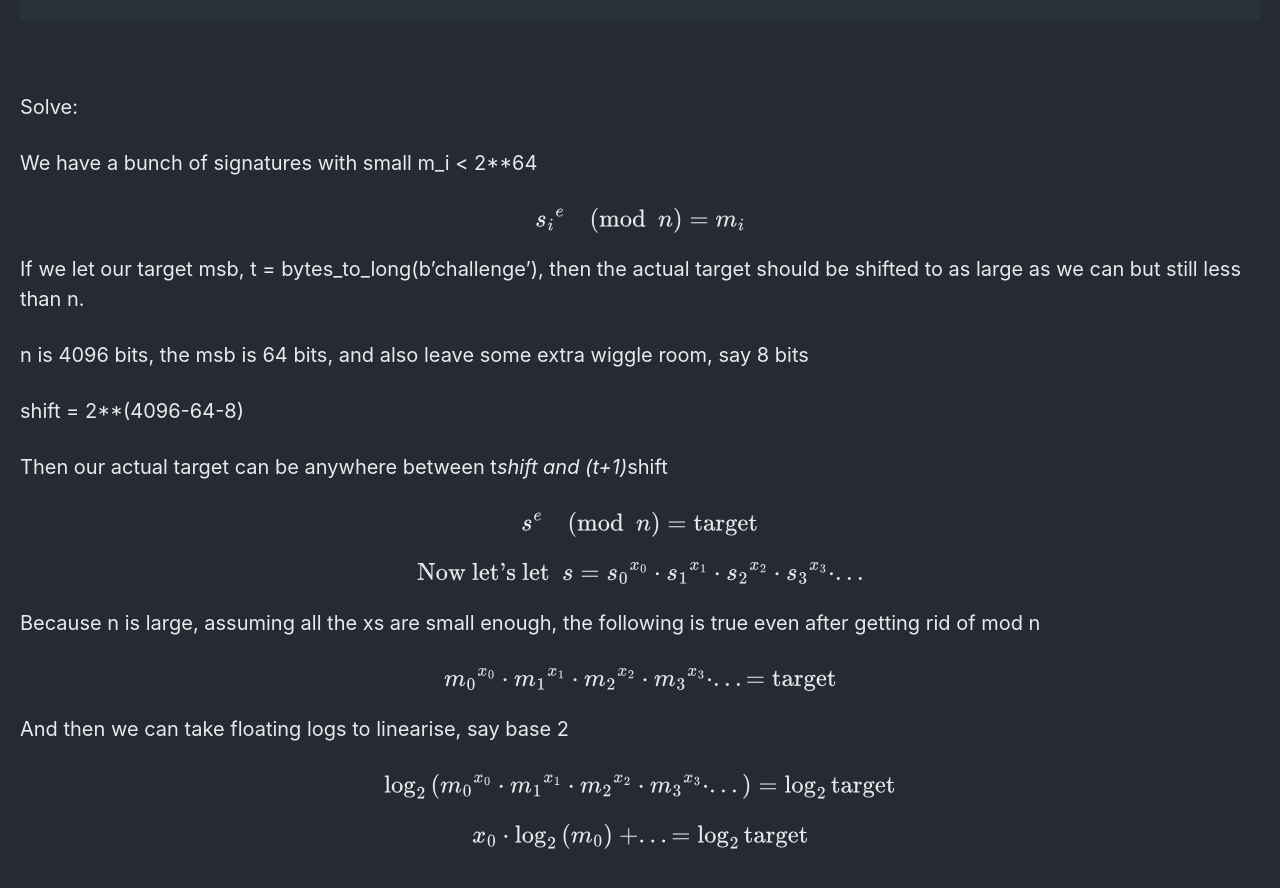
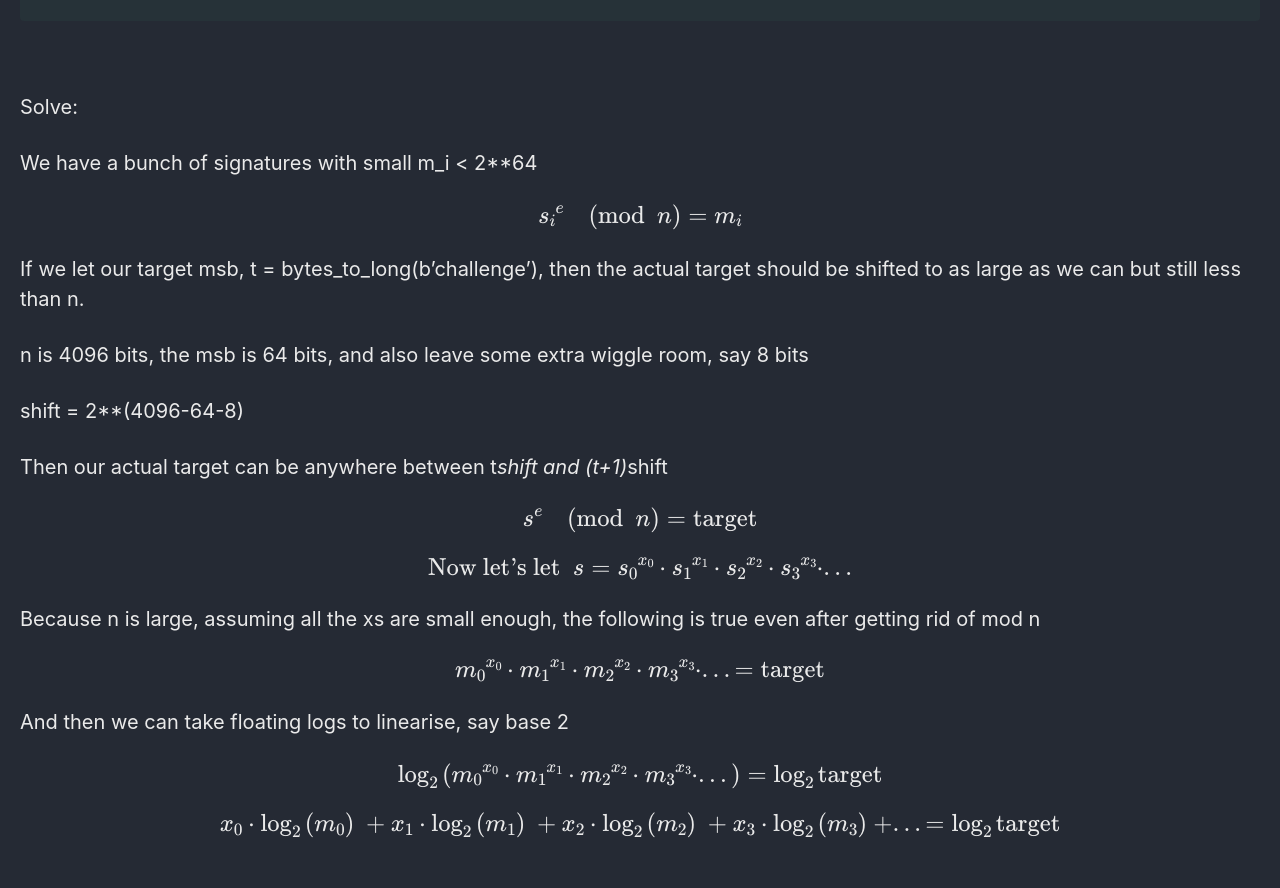
Before and after one commit to Connor-McCartney/Connor-McCartney.github.io, a Jekyll site: the page built from _pages/cryptography/other/DUCTF-2025.md, in a window 1280 px wide and 900 px high, scrolled down 8363 px. Shown: the top 888 px of the window. Built offline with Jekyll 4.4.1, drawn with Linux system fonts in a browser that asks for light colours; cached includes are drawn as plain includes.

Commit message:
Update DUCTF-2025.md

```diff
--- a/_pages/cryptography/other/DUCTF-2025.md
+++ b/_pages/cryptography/other/DUCTF-2025.md
@@ -347,4 +347,4 @@ And then we can take floating logs to linearise, say base 2
 
 $$\log_2{ \left( {m_0}^{x_0} \cdot {m_1}^{x_1} \cdot {m_2}^{x_2} \cdot {m_3}^{x_3} \cdot ... \right) } = \log_2{\text{target}}$$
 
-$$ x_0 \cdot \log_2{\left( m_0 \right)} \ + ... = \log_2{\text{target}}$$
+$$ x_0 \cdot \log_2{\left( m_0 \right)} \ + x_1 \cdot \log_2{\left( m_1 \right)} \ + x_2 \cdot \log_2{\left( m_2 \right)} \ + x_3 \cdot \log_2{\left( m_3 \right)} \ + ... = \log_2{\text{target}}$$
```
